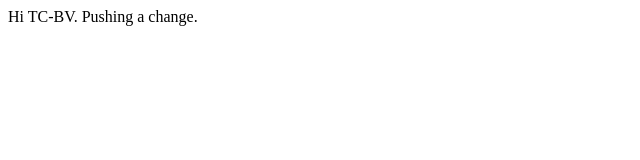
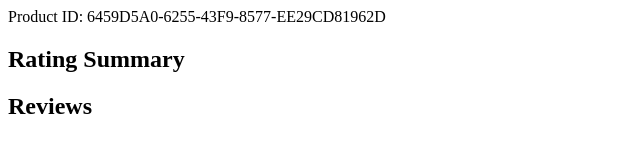
Before and after one commit to garnerp/tc-bv, a plain HTML site: page index.html in a window 1280 px wide. Shown: the whole page, without its empty margins (0-640 px from the left). Drawn offline with Linux system fonts and the light colour scheme.

Commit message:
Update index.html

```diff
--- a/index.html
+++ b/index.html
@@ -1,9 +1,13 @@
 <html>
   <head>
-    <title>test</title>
+    <title>BV R&R Sample</title>
     <script async src="https://apps.bazaarvoice.com/deployments/tampax/main_site/production/en_US/bv.js"></script>
   </head>
-  <body>Hi TC-BV.  Pushing a change.
+  <body>
+    Product ID: 6459D5A0-6255-43F9-8577-EE29CD81962D
+    <h2>Rating Summary</h2>
     <div data-bv-show="rating_summary" data-bv-product-id="6459D5A0-6255-43F9-8577-EE29CD81962D"></div>
+    <h2>Reviews</h2>
+    <div data-bv-show="reviews" data-bv-product-id="6459D5A0-6255-43F9-8577-EE29CD81962D"></div>
   </body>
 </html>
```
